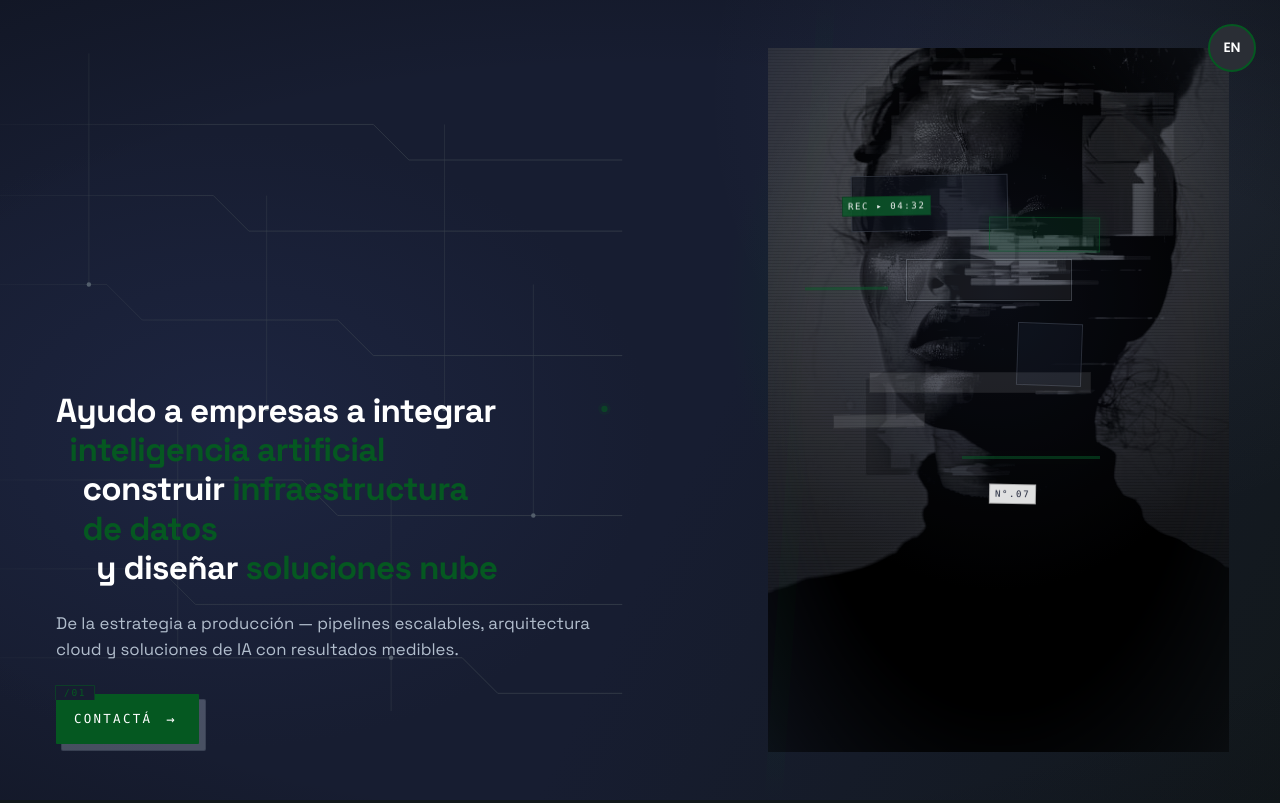
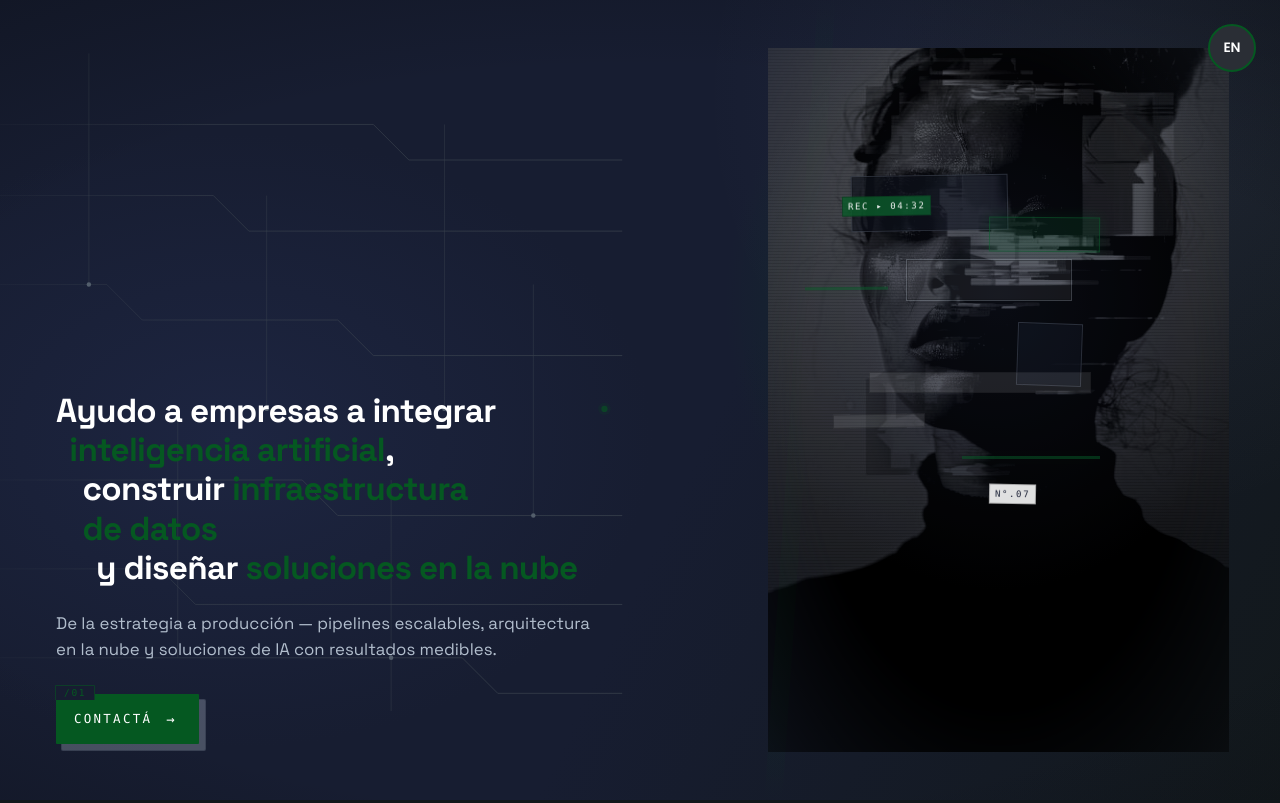
Before and after one commit to Jcibernet/jcibernet.github.io, a website: page es/index.html in a window 1280 px wide. Shown: the top 803 px of the page. Drawn offline with Linux system fonts and the light colour scheme.

Commit message:
Copy: fix Spanish hero wording
The Spanish hero copy had a literal translation and awkward grammar. This updates the headline and supporting line to read naturally in Spanish while preserving the original meaning.

```diff
--- a/es/index.html
+++ b/es/index.html
@@ -198,11 +198,11 @@
         <div class="hero-content">
             <h1>
                 <span class="ln l1">Ayudo a empresas a integrar</span>
-                <span class="ln l2"><span class="highlight">inteligencia artificial</span></span>
+                <span class="ln l2"><span class="highlight">inteligencia artificial</span>,</span>
                 <span class="ln l3">construir <span class="highlight">infraestructura de datos</span></span>
-                <span class="ln l4">y diseñar <span class="highlight">soluciones nube</span></span>
+                <span class="ln l4">y diseñar <span class="highlight">soluciones en la nube</span></span>
             </h1>
-            <p class="hero-sub">De la estrategia a producción — pipelines escalables, arquitectura cloud y soluciones de IA con resultados medibles.</p>
+            <p class="hero-sub">De la estrategia a producción — pipelines escalables, arquitectura en la nube y soluciones de IA con resultados medibles.</p>
             <div class="cta-row">
                 <a href="#contact" class="cta-btn cta-techno">
                     <span class="cta-tab">/01</span>
```
